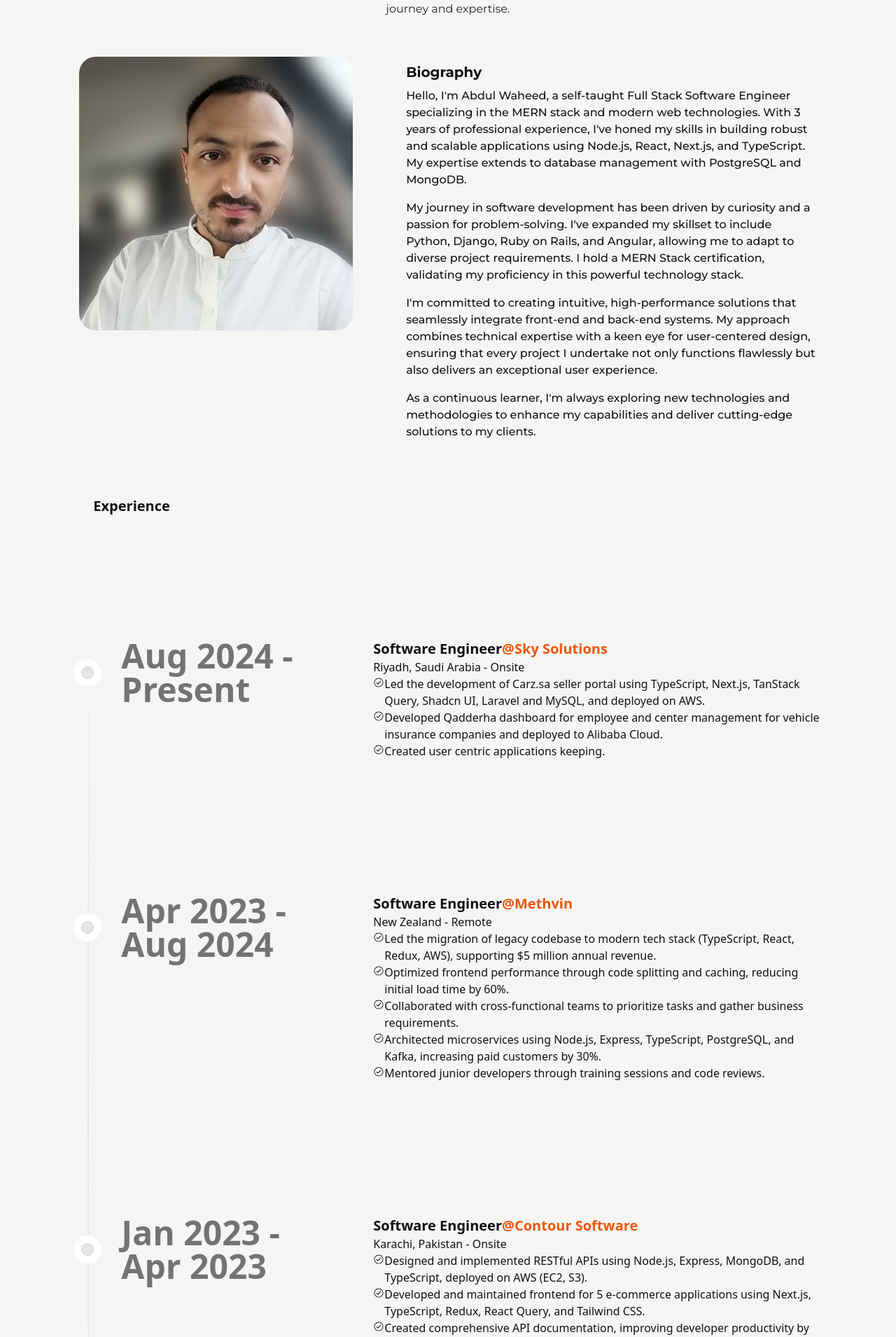
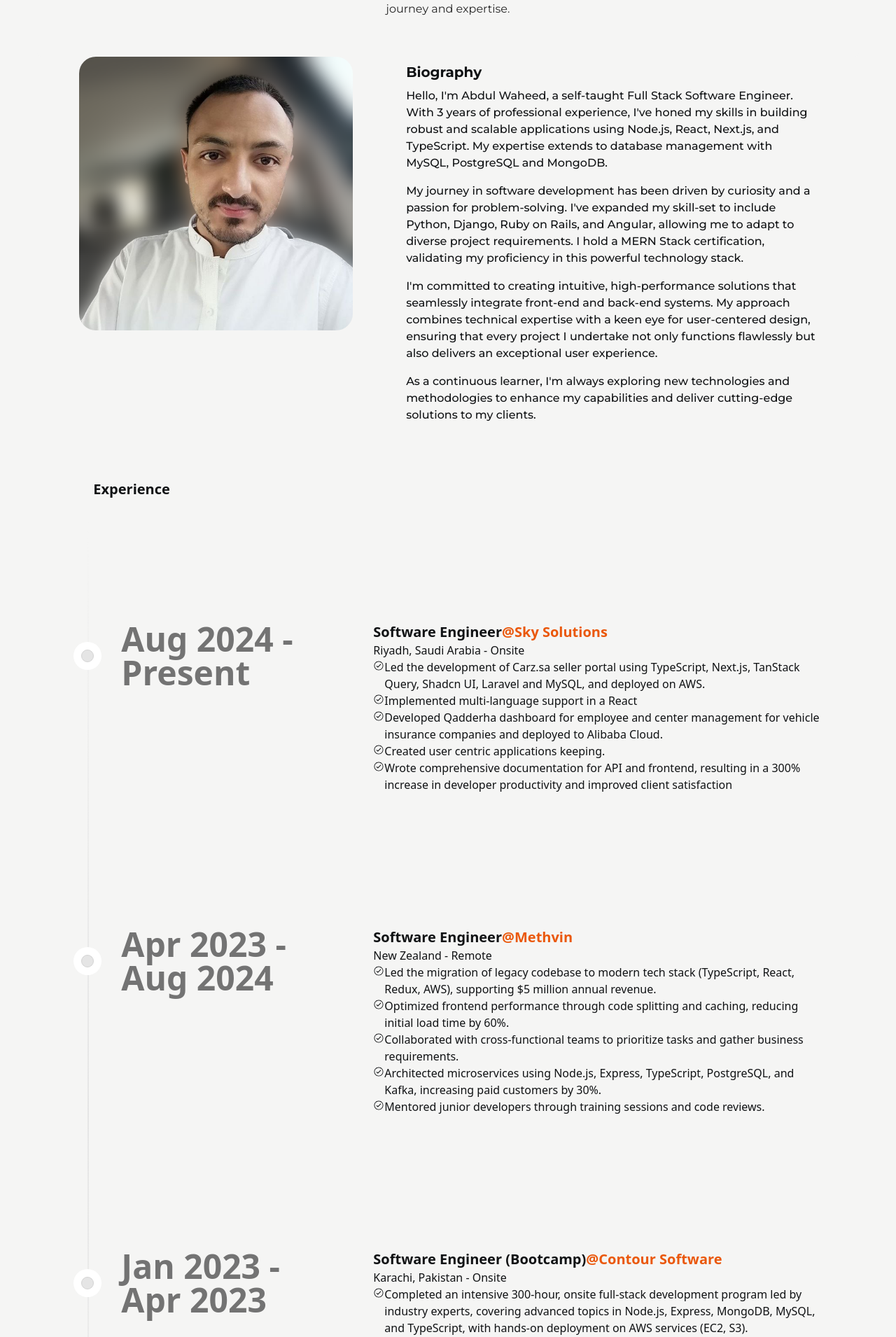
Before and after one commit to abdulwaheed-apk/abwaheed, a Next.js app: page /about in a window 1280 px wide. Shown: the part 327-2237 px from the top of the page at 70% size. Built offline with nearby package versions, Linux system fonts and the light colour scheme; no server answers.

Commit message:
fix: bootcamp data updated

```diff
--- a/app/about/page.tsx
+++ b/app/about/page.tsx
@@ -40,18 +40,17 @@ export default function About() {
                     <h4 className='font-bold text-xl my-2'>Biography</h4>
                     <p className='font-medium'>
                         Hello, I&apos;m Abdul Waheed, a self-taught Full Stack
-                        Software Engineer specializing in the MERN stack and
-                        modern web technologies. With 3 years of professional
+                        Software Engineer. With 3 years of professional
                         experience, I&apos;ve honed my skills in building robust
                         and scalable applications using Node.js, React, Next.js,
                         and TypeScript. My expertise extends to database
-                        management with PostgreSQL and MongoDB.
+                        management with MySQL, PostgreSQL and MongoDB.
                     </p>
                     <p className='font-medium my-4'>
                         {' '}
                         My journey in software development has been driven by
                         curiosity and a passion for problem-solving. I&apos;ve
-                        expanded my skillset to include Python, Django, Ruby on
+                        expanded my skill-set to include Python, Django, Ruby on
                         Rails, and Angular, allowing me to adapt to diverse
                         project requirements. I hold a MERN Stack certification,
                         validating my proficiency in this powerful technology
--- a/data/index.ts
+++ b/data/index.ts
@@ -56,8 +56,11 @@ export const experiences = [
         office: 'Onsite',
         work: [
             'Led the development of Carz.sa seller portal using TypeScript, Next.js, TanStack Query, Shadcn UI, Laravel and MySQL, and deployed on AWS.',
+            'Implemented multi-language support in a React',
             'Developed Qadderha dashboard for employee and center management for vehicle insurance companies and deployed to Alibaba Cloud.',
             'Created user centric applications keeping.',
+            'Wrote comprehensive documentation for API and frontend, resulting in a 300% increase in developer productivity and improved\n' +
+            'client satisfaction'
         ],
     },
     {
@@ -77,16 +80,15 @@ export const experiences = [
     },
     {
         duration: 'Jan 2023 - Apr 2023',
-        position: 'Software Engineer',
+        position: 'Software Engineer (Bootcamp)',
         company: 'Contour Software',
         companyWebsite: 'https://contour-software.com/',
         location: 'Karachi, Pakistan',
         office: 'Onsite',
         work: [
-            'Designed and implemented RESTful APIs using Node.js, Express, MongoDB, and TypeScript, deployed on AWS (EC2, S3).',
-            'Developed and maintained frontend for 5 e-commerce applications using Next.js, TypeScript, Redux, React Query, and Tailwind CSS.',
-            'Created comprehensive API documentation, improving developer productivity by 200%.',
-            'Implemented user review system and Stripe payment integration for an LMS application (Angular, RxJS, Tailwind CSS), generating $500K quarterly revenue.',
+            'Completed an intensive 300-hour, onsite full-stack development program led by industry experts, covering advanced topics in Node.js, Express, MongoDB, MySQL, and TypeScript, with hands-on deployment on AWS services (EC2, S3).',
+            'Gained extensive practical experience through Agile methodologies, collaborative Git workflows, and the development of real-world, production-ready projects.',
+
         ],
     },
     {
```
